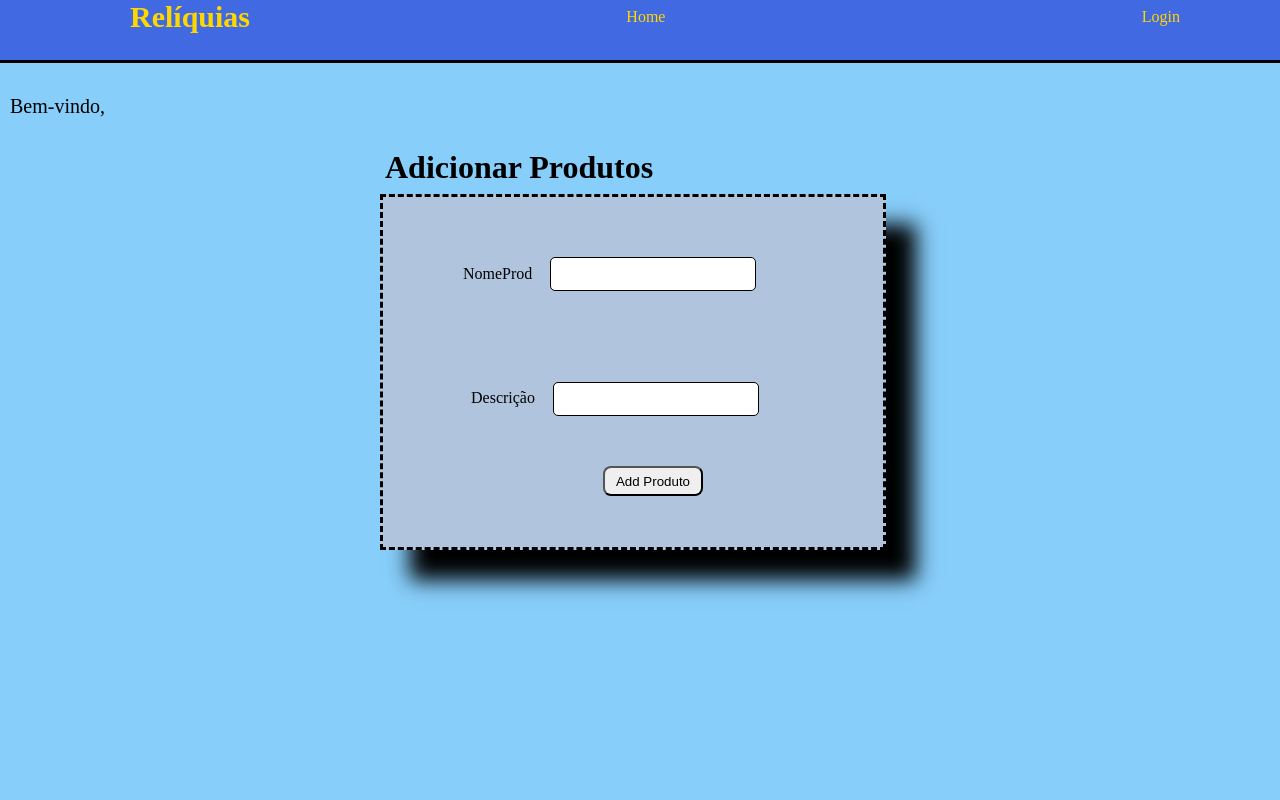
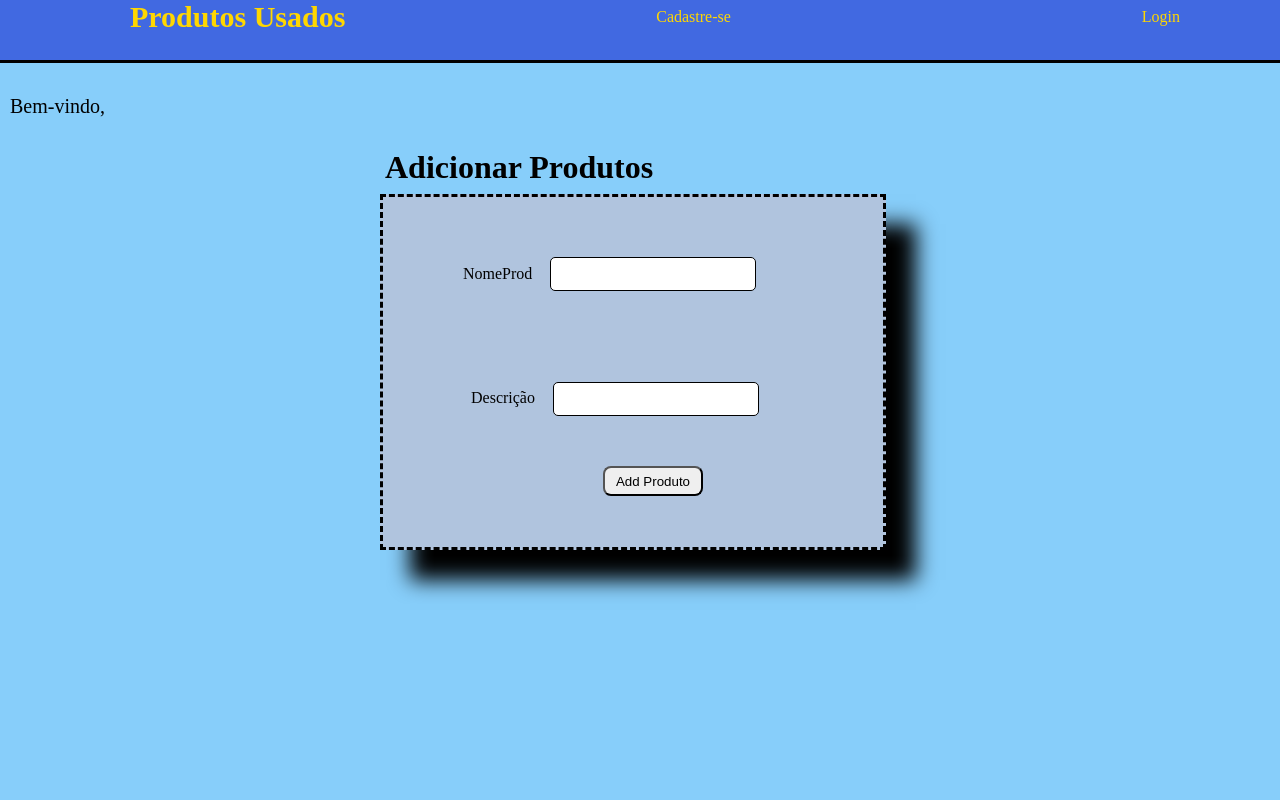
Before and after one commit to rogerxavier29/Desafio_React2, a React (Create React App) app in the folder usuarios/: page / in a window 1280 px wide. Shown: the top 800 px of the page. Built offline with nearby package versions, Linux system fonts and the light colour scheme.

Commit message:
Header.js
Trocado o h1 de Reliquias para produtos usados.

tirado link de home e passado a rota do login

```diff
--- a/usuarios/src/Components/Header/Header.js
+++ b/usuarios/src/Components/Header/Header.js
@@ -7,9 +7,9 @@ const Header = () => {
   return (
     <Estrutura>
       <Container>
-        <h1>Relíquias</h1>
-        <Link to="/">Home</Link>
-        <Link to="/Login">Login</Link>
+        <h1>Produtos Usados</h1>
+        <Link to="/Login">Cadastre-se</Link>
+        <Link to="/Login/logar">Login</Link>
       </Container>
     </Estrutura>
   );
```
